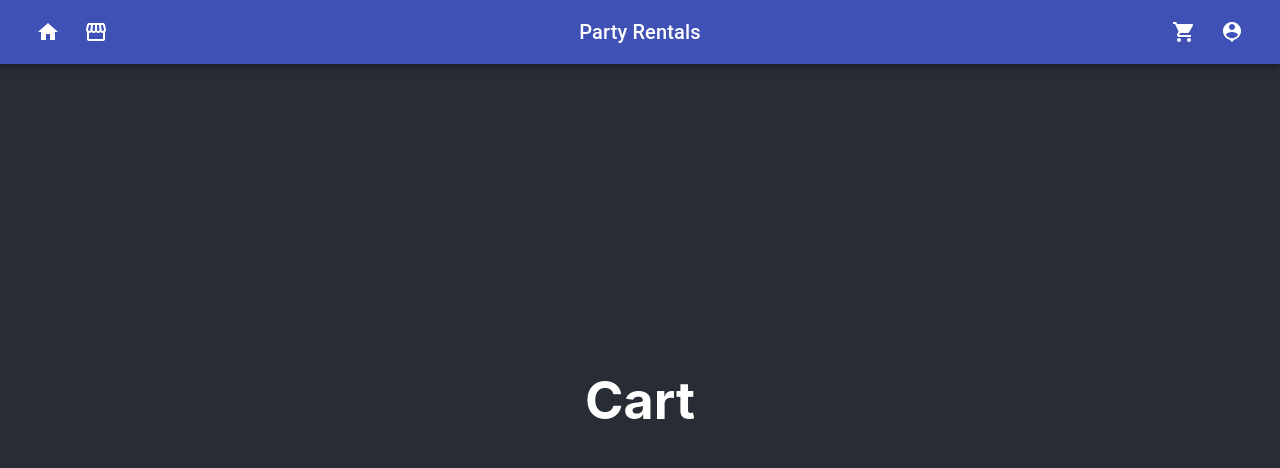
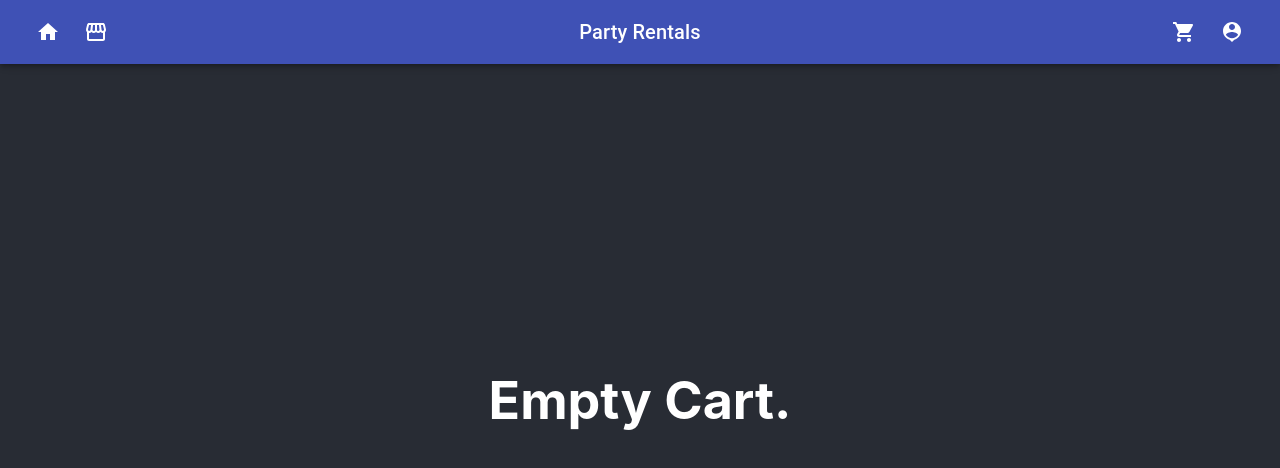
Before and after one commit to Production-Apps/party-booking-web-app, a React (Create React App) app in the folder booking-app/: page /cart in a window 1280 px wide. Shown: the top 468 px of the page. Built offline with nearby package versions, Linux system fonts and the light colour scheme.

Commit message:
added data to cart page

```diff
--- a/booking-app/src/App.js
+++ b/booking-app/src/App.js
@@ -17,13 +17,14 @@ import Cart from './components/Cart';
 //user dashboard *Secure*
 
 function App() {
-  let itemsInCart = 0;
-  const ref = useRef(itemsInCart);
+  let items = [];
+
+  const ref = useRef();
   //Coming from Store and goint to Nav to set cart
   const setCart = (newItems) => {
-    itemsInCart = newItems.length;
+    items = newItems;
     //Call function inside Navbar
-    ref.current.setCart(itemsInCart);
+    ref.current.setCart(newItems.length);
   };
 
   return (
@@ -33,7 +34,7 @@ function App() {
         <Route exact path="/" component={Home} />
         <Route path="/login" component={Login} />
         <Route path="/store" component={() => <Store setCart={setCart} />} />
-        <Route path="/cart" component={Cart} />
+        <Route path="/cart" component={() => <Cart items items={items} />} />
       </header>
     </div>
   );
--- a/booking-app/src/components/Cart.js
+++ b/booking-app/src/components/Cart.js
@@ -1,9 +1,19 @@
 import React from 'react';
 
-const Cart = () => {
+const Cart = (props) => {
+  //If there are no items in the cart then show empty text
+  if (props.items.length == 0) {
+    return (
+      <div>
+        <h1>Empty Cart.</h1>
+      </div>
+    );
+  }
   return (
     <div>
-      <h1>Cart</h1>
+      {props.items.map((item) => (
+        <h1>{item.name}</h1>
+      ))}
     </div>
   );
 };
```
